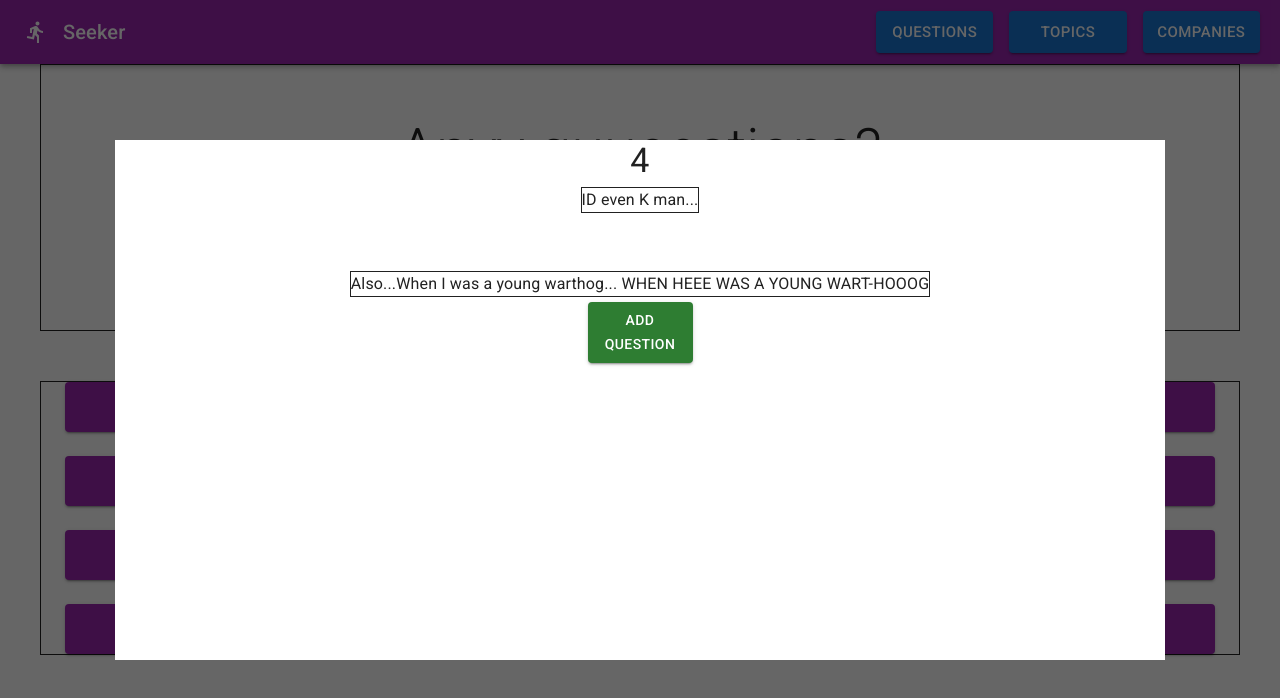
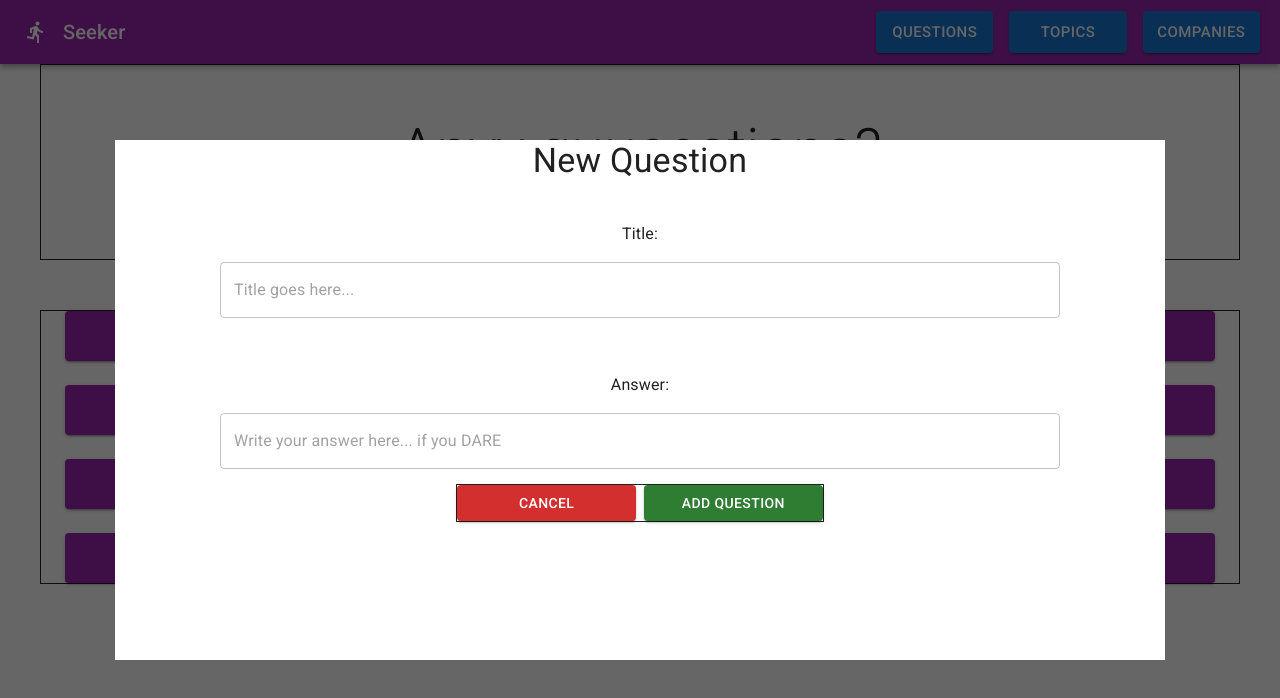
Before and after one commit to RFB-Projects/Seeker, a React app: page / in a window 1280 px wide. Both pictures are taken after a click on the button "ADD QUESTION". Shown: the top 698 px of the page. Built offline with nearby package versions, Linux system fonts and the light colour scheme.

Commit message:
done with day 2

```diff
--- a/client/components/AddQuestionPopUp.jsx
+++ b/client/components/AddQuestionPopUp.jsx
@@ -1,4 +1,4 @@
-import React from 'react'
+import React, {useState} from 'react'
 import {Button, Typography, Stack, Box, TextField} from '@mui/material'
 import './QuestionPage.scss'
 import OutsideClickHandler from 'react-outside-click-handler';
@@ -7,29 +7,23 @@ import OutsideClickHandler from 'react-outside-click-handler';
 function AddQuestionPopUp({questions, setQuestions, setAddQuestionTrigger }) {
     console.log("got made")
     console.log(questions)
+    const [currentTitle, setCurrentTitle] = useState('')
+    const [currentBodyText, setCurrentBodyText] = useState('')
     return (
         <>
-        <div className="outerPopUp" onClick={() => console.log('outer div')}>
+            <div className="outerPopUp" >
                     <Box className="innerPopUp">
                     <OutsideClickHandler onOutsideClick={() => setAddQuestionTrigger(false)}>
                         <Stack direction='column' alignItems='center'>
-                        <Typography variant='h4'> {questions.length} </Typography>
-                        <Typography sx={{border:1, margin:'5px'}} variant="body1">
-                            ID even K man...
-                        </Typography>
-                        <br/><br/>
-                        <Typography sx={{border:1, margin:'5px'}} variant="body1">
-                            Also...
-                            {questions[0].bodyText}
-                        </Typography>
-                        <div>
-
-                        </div>
-                        <Button variant="contained" color='success' sx={{width:'10%'}} onClick={()=> {setAddQuestionTrigger(false); setQuestions([...questions, {title:`Anotha' One ${questions.length}`, bodyText:'blankety blank blank'}]) }}> Add Question </Button>
-                        {/* <Stack direction='row' spacing={2}>
-                            <Button variant="outlined" color='secondary'> Cancel </Button>
-                            <Button variant="outlined" color='primary'> Save </Button>
-                        </Stack> */}
+                            <Typography variant='h4'> New Question </Typography>
+                            <br/>
+                            <p>Title:</p><TextField align='center' sx={{width:'80%', marginBottom: '15px'}} placeholder='Title goes here...'></TextField>
+                            <br/>
+                            <p>Answer: </p><TextField align='center' sx={{width:'80%', marginBottom: '15px'}} placeholder='Write your answer here... if you DARE'></TextField>
+                            <Stack direction='row' spacing={1} sx={{border:1, width:'35%'}} justifyContent='space-around' >
+                                <Button variant="contained" color='error' sx={{width:'50%'}} onClick={()=> {setAddQuestionTrigger(false)}}> Cancel </Button>
+                                <Button variant="contained" color='success' sx={{width:'50%'}} onClick={()=> {setAddQuestionTrigger(false); setQuestions([...questions, {title:`Anotha' One ${questions.length}`, bodyText:'blankety blank blank'}]) }}> Add Question </Button>
+                            </Stack>
                         </Stack>
                     </OutsideClickHandler>
                     </Box>
--- a/client/components/QuestionsPage.jsx
+++ b/client/components/QuestionsPage.jsx
@@ -41,7 +41,6 @@ const QuestionsPage = () => {
                             <Typography variant="h2" style={{marginTop: '50px', marginBottom: '30px'}}>Anyy quueestions?</Typography>
                         </Grid>
                         <Grid item xs={12}>
-                            <TextField align='center' sx={{width:'80%', marginBottom: '15px'}} placeholder='what did you get asked today?'></TextField>
                         </Grid>
                         <Grid item xs={12}>
                             <Button variant="contained" color="secondary" align='center' size='large' onClick={() => setAddQuestionTrigger(true)}>
```
Lines whose indentation alone changed are shown as unchanged.
